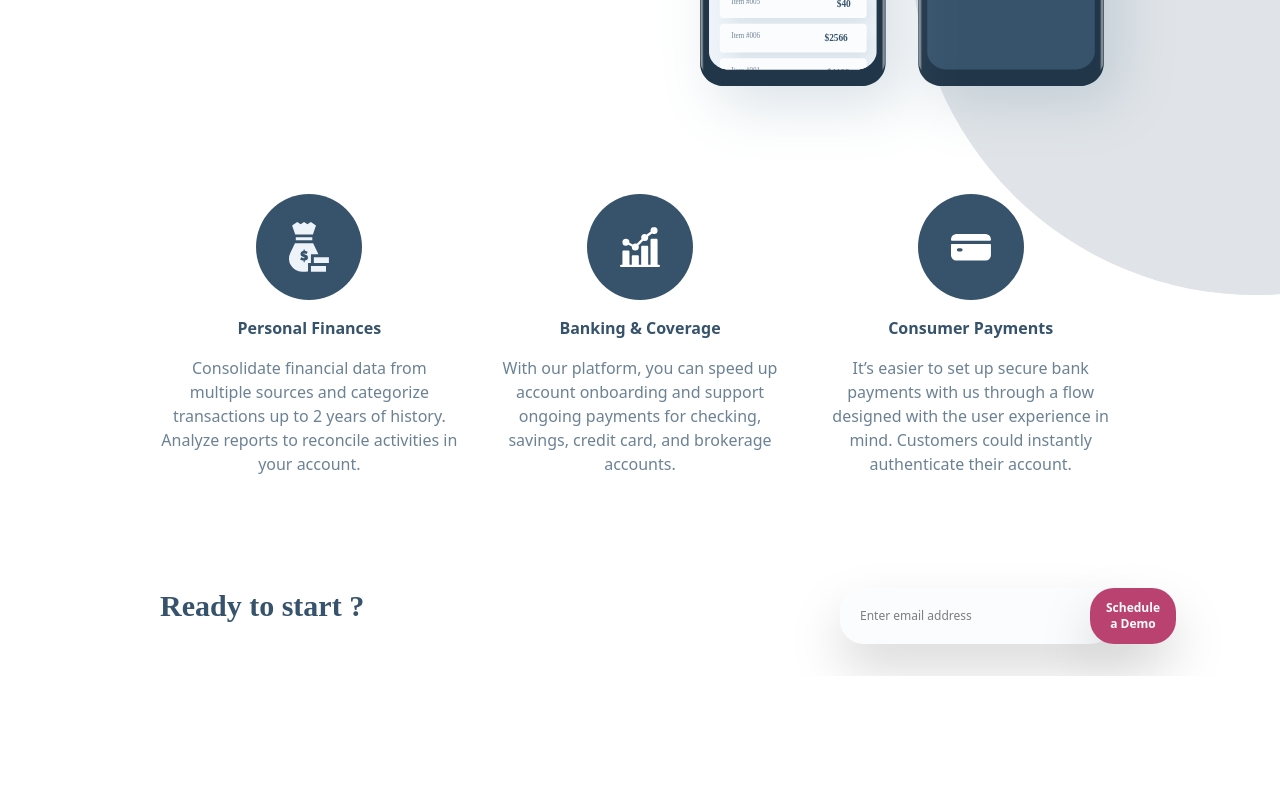
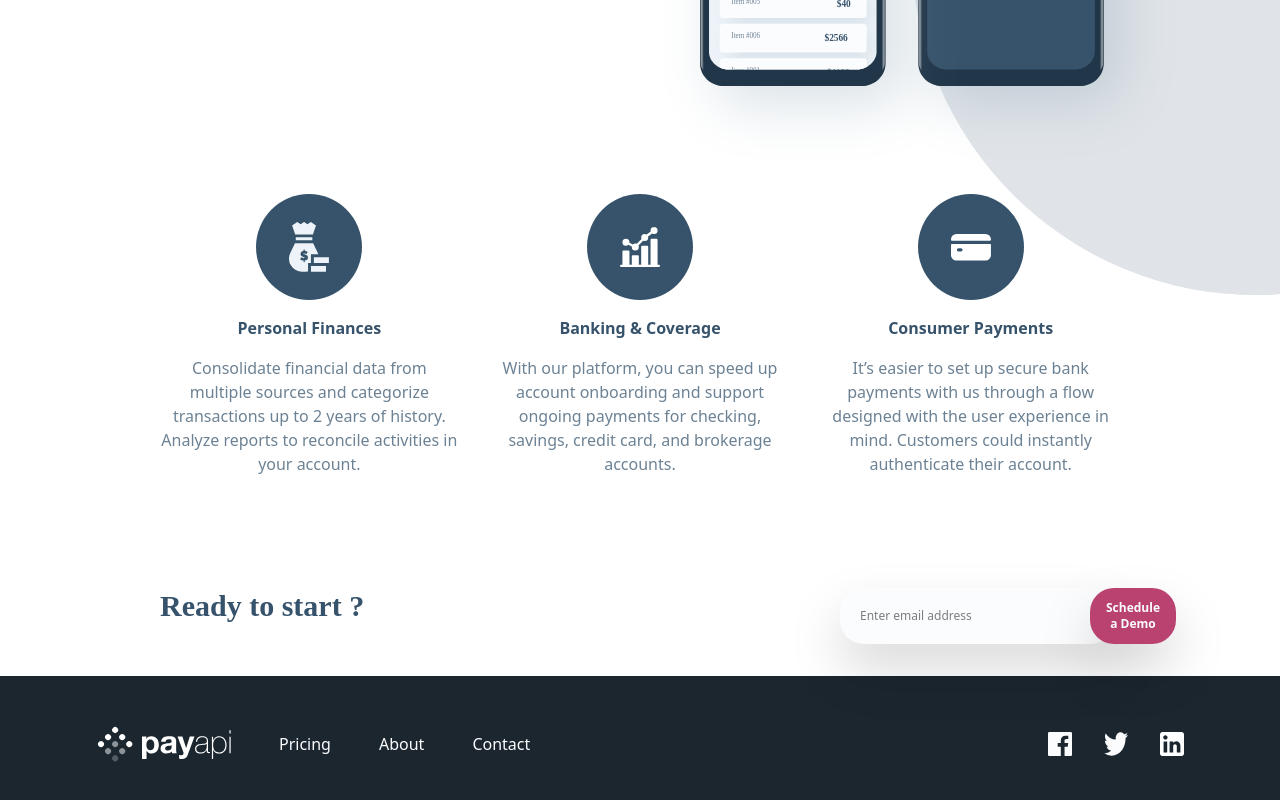
Before and after one commit to QuentinPetton/payApi-multisite, an Angular app: page / in a window 1280 px wide. Shown: the part 1879-2679 px from the top of the page. Before the commit the page ends 2555 px from the top, so only its background shows below. Built offline with nearby package versions, Linux system fonts and the light colour scheme.

Commit message:
feat/footer: add footerComponent & style

```diff
--- a/src/app/shared/burger-menu/burger-menu.component.html
+++ b/src/app/shared/burger-menu/burger-menu.component.html
@@ -9,7 +9,7 @@
     <div class="border-b-1 border-light-san-juan-blue mx-6 pb-6 pt-10 flex justify-end" (click)="handleBurgerClick()">
       <button class=""><img src="/assets/shared/mobile/close.svg" alt="close icon menu"></button>
     </div>
-    <ul class="text-link-water-white text-center py-4 flex flex-col gap-4">
+    <ul class="text-link-water-white text-center py-4 flex flex-col gap-4 ">
       <li>Pricing</li>
       <li>About</li>
       <li>Contact</li>
--- /dev/null
+++ b/src/app/shared/footer/footer.component.html
@@ -0,0 +1,15 @@
+<div class="bg-mirage-blue flex flex-col items-center gap-4 py-10 md:flex-row md:justify-between gap px-24">
+  <div class="flex flex-col items-center md:flex-row md:gap-12">
+    <img class="cursor-pointer" src="/assets/shared/desktop/logo-white.svg" alt="payapi logo">
+    <ul class="text-link-water-white text-center py-4 flex flex-col gap-4 md:flex-row md:gap-12">
+      <li>Pricing</li>
+      <li>About</li>
+      <li>Contact</li>
+    </ul>
+  </div>
+  <div class="flex gap-8">
+    <img src="/assets/shared/desktop/facebook.svg" alt="facebook logo">
+    <img src="/assets/shared/desktop/twitter.svg" alt="twitter logo">
+    <img src="/assets/shared/desktop/linkedin.svg" alt="linkedin logo">
+  </div>
+</div>
--- /dev/null
+++ b/src/app/shared/footer/footer.component.ts
@@ -0,0 +1,12 @@
+import { Component } from '@angular/core';
+
+@Component({
+  standalone: true,
+  selector: 'app-footer',
+  imports: [],
+  templateUrl: './footer.component.html',
+  styles: ""
+})
+export class FooterComponent {
+
+}
--- a/src/app/shared/layout/main-layout/main-layout.component.html
+++ b/src/app/shared/layout/main-layout/main-layout.component.html
@@ -1,3 +1,4 @@
 <app-burger-menu class="md:hidden"></app-burger-menu>
 <app-header class="hidden md:block"></app-header>
 <router-outlet></router-outlet>
+<app-footer></app-footer>
--- a/src/app/shared/layout/main-layout/main-layout.component.ts
+++ b/src/app/shared/layout/main-layout/main-layout.component.ts
@@ -2,11 +2,12 @@ import { Component } from '@angular/core';
 import { RouterOutlet } from '@angular/router';
 import { BurgerMenuComponent } from '../../burger-menu/burger-menu.component';
 import { HeaderComponent } from '../../header/header.component';
+import { FooterComponent } from '../../footer/footer.component';
 
 @Component({
   standalone: true,
   selector: 'app-main-layout',
-  imports: [BurgerMenuComponent, RouterOutlet, HeaderComponent],
+  imports: [BurgerMenuComponent, RouterOutlet, HeaderComponent, FooterComponent],
   templateUrl: './main-layout.component.html',
   styles: ""
 })
```
Also changed, not shown: src/assets/shared/desktop/logo-white.svg (added).
